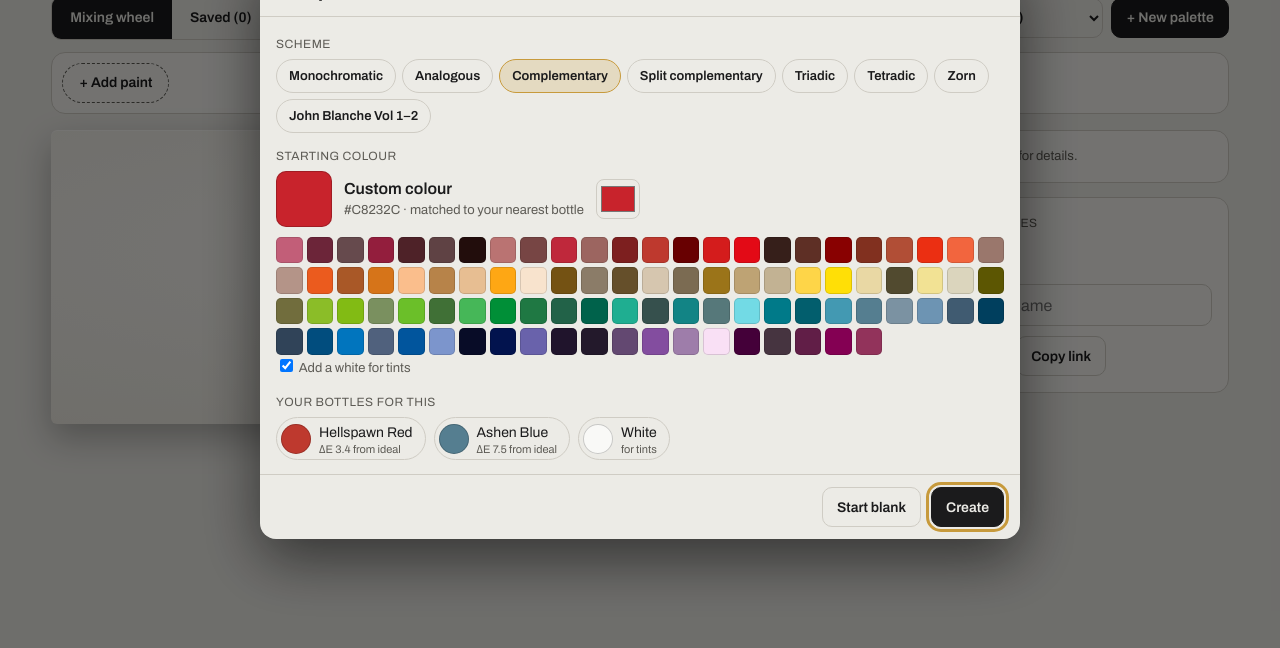
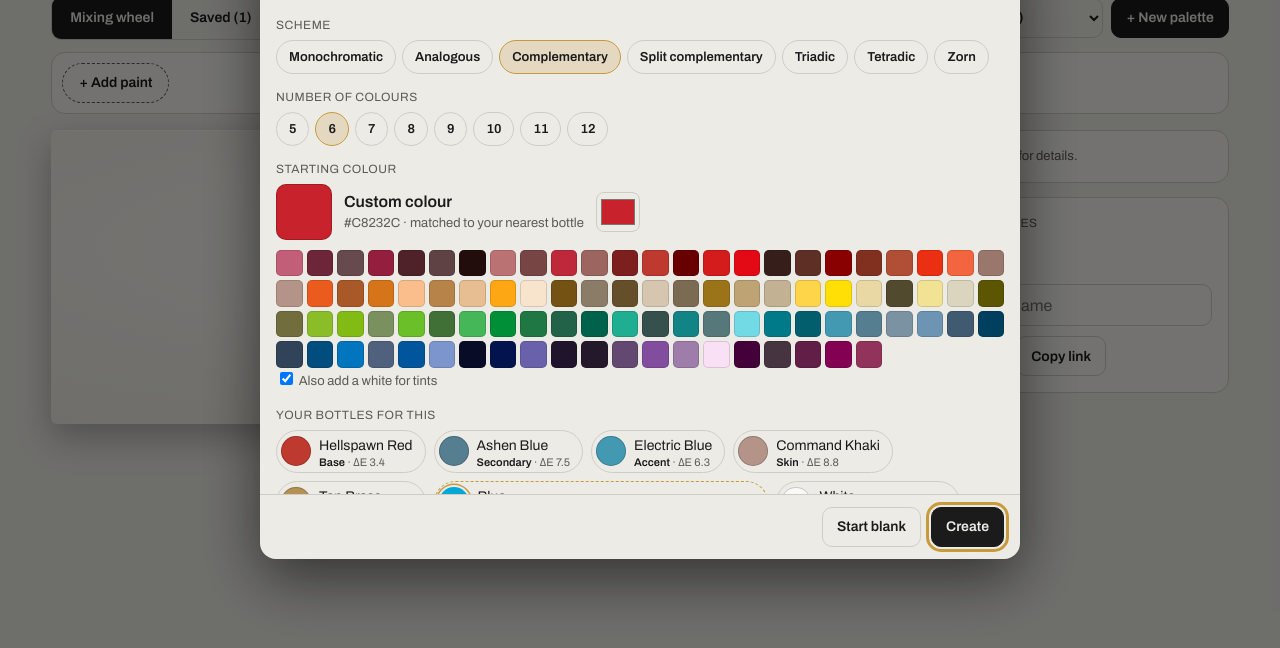
Before and after one commit to OneEightyFirst/paint-inventory, a plain HTML site: page palette.html in a window 1280 px wide. Shown: the part 152-800 px from the top of the page. Drawn offline with nearby package versions, Linux system fonts and the light colour scheme.

Commit message:
Palette maker: 5-12 colour sizes with mini-painting roles; JB Vol 1-2 as built-in saved palette
Co-Authored-By: Claude Opus 5.5 <noreply@anthropic.com>
Claude-Session: https://claude.ai/code/session_01GH1rMT8sEax5pchUAzKBzT

```diff
--- a/palette.html
+++ b/palette.html
@@ -40,6 +40,8 @@ input[type=search],input[type=text]{font:16px Archivo,sans-serif;min-height:42px
 .pchip.miss{border-style:dashed;border-color:var(--acc)}
 .pchip.miss .dot{box-shadow:0 0 0 2px var(--bg),0 0 0 3.5px var(--acc)}
 .pchip.miss small{color:var(--acc)}
+.role{font-weight:600;color:var(--ink)}
+.pchip.miss .role{color:var(--acc)}
 .swap{border:0;background:color-mix(in srgb,var(--acc) 20%,transparent);color:var(--ink);border-radius:999px;font-size:12px;padding:4px 10px;white-space:nowrap}
 .tag{font-size:11px;font-weight:600;color:var(--acc);border:1px solid var(--acc);border-radius:999px;padding:0 6px;margin-left:4px;white-space:nowrap}
 .add{min-height:40px;border-radius:999px;border:1px dashed var(--mute);background:transparent;padding:0 16px}
@@ -140,6 +142,7 @@ dialog::backdrop{background:#0008}
  <div class="row" style="align-items:center">
   <label class="muted" for="schSel">Scheme</label>
   <select id="schSel" class="sel"></select>
+  <span id="sizeWrap" class="row" style="align-items:center"><select id="sizeSel" class="sel" aria-label="Number of bottles"></select></span>
   <span id="keyWrap" class="row" style="align-items:center"><label class="muted" for="keySel">from</label><select id="keySel" class="sel"></select></span>
   <button class="btn pri" id="newBtn">+ New palette</button>
  </div>
@@ -174,12 +177,13 @@ dialog::backdrop{background:#0008}
  <div class="db">
   <div class="lbl">Scheme</div>
   <div class="fchips" id="nScheme"></div>
+  <div id="nSizeWrap"><div class="lbl">Number of colours</div><div class="fchips" id="nSize"></div></div>
   <div id="nStartWrap">
    <div class="lbl">Starting colour</div>
    <div class="start"><span class="sw" id="nSw"></span><div><b id="nName"></b><div class="muted" id="nSub"></div></div><input type="color" id="nColor" aria-label="Any colour" title="Any colour"></div>
    <div class="mini" id="nMini" style="margin-top:10px" aria-label="Or pick a bottle"></div>
   </div>
-  <label class="muted" style="display:flex;gap:8px;align-items:center;margin-top:12px"><input type="checkbox" id="nWhite" checked> Add a white for tints</label>
+  <label class="muted" style="display:flex;gap:8px;align-items:center;margin-top:12px"><input type="checkbox" id="nWhite" checked> Also add a white for tints</label>
   <div class="lbl">Your bottles for this</div>
   <div class="preview" id="nPrev"></div>
  </div>
@@ -260,7 +264,7 @@ function wheel(){
  const cand=[],have=new Set();const push=p=>{if(have.has(p.id))return;have.add(p.id);const [L,C,H]=lch(p.h);cand.push({r:[[p.id,1]],h:p.h,L,C,H})};
  src.forEach(push);
  const pool=OPAQUE.filter(p=>!isWhite(p));
- if(src.length<10)for(let i=0;i<src.length;i++)for(let j=i+1;j<src.length;j++)for(const [a,b] of [[3,1],[1,1],[1,3]]){
+ if(src.length<6)for(let i=0;i<src.length;i++)for(let j=i+1;j<src.length;j++)for(const [a,b] of [[3,1],[1,1],[1,3]]){
   const h=recHex([[src[i].id,a],[src[j].id,b]]),m=nearest(h,1,pool.filter(p=>!have.has(p.id)))[0];if(m&&m.d<12)push(m.p)}
  cand.sort((x,y)=>x.H-y.H);
  const cap=Math.max(18,src.length);let w=cand;if(cand.length>cap){const st=cand.length/cap;w=Array.from({length:cap},(_,k)=>cand[Math.floor(k*st)])}
@@ -278,8 +282,8 @@ function slice(cx,cy,r,a0,a1){const [x1,y1]=pt(cx,cy,r,a0),[x2,y2]=pt(cx,cy,r,a1
 /* ---------- rendering ---------- */
 function renderBase(){
  $("baseStrip").innerHTML=S.base.map(id=>{const p=byId[id];if(!p)return"";
-  if(p.missing){const a=byId[p.alt];return `<span class="pchip miss" title="Ideal colour for this scheme; nothing in your rack is within ΔE ${FAR}"><span class="dot" style="background:${p.h}"></span><span>${esc(p.n)}<small>Not owned · ${p.h}</small></span><button class="swap" data-swap="${esc(id)}" title="Use ${esc(a.n)} instead (ΔE ${p.altD.toFixed(1)})">Use ${esc(a.n)}</button><button class="x" data-rm="${esc(id)}" aria-label="Remove ${esc(p.n)}">×</button></span>`}
-  return `<span class="pchip"><span class="dot" style="background:${p.h}"></span><span>${esc(p.n)}<small>${esc(p.s)}</small></span><button class="x" data-rm="${esc(id)}" aria-label="Remove ${esc(p.n)}">×</button></span>`}).join("")+`<button class="add" id="addBtn">+ Add paint</button>`;
+  if(p.missing){const a=byId[p.alt];return `<span class="pchip miss" title="Ideal colour for this scheme; nothing in your rack is within ΔE ${FAR}"><span class="dot" style="background:${p.h}"></span><span>${esc(p.n)}<small>${(S.roles||{})[id]?`<b class="role">${esc(S.roles[id])}</b> · `:""}Not owned · ${p.h}</small></span><button class="swap" data-swap="${esc(id)}" title="Use ${esc(a.n)} instead (ΔE ${p.altD.toFixed(1)})">Use ${esc(a.n)}</button><button class="x" data-rm="${esc(id)}" aria-label="Remove ${esc(p.n)}">×</button></span>`}
+  const role=(S.roles||{})[id];return `<span class="pchip"><span class="dot" style="background:${p.h}"></span><span>${esc(p.n)}<small>${role?`<b class="role">${esc(role)}</b> · `:""}${esc(p.s)}</small></span><button class="x" data-rm="${esc(id)}" aria-label="Remove ${esc(p.n)}">×</button></span>`}).join("")+`<button class="add" id="addBtn">+ Add paint</button>`;
 }
 function renderWheel(){
  const W=wheel();
@@ -316,7 +320,7 @@ function renderDetail(){
  if(sel.paint){const p=byId[sel.paint],inB=S.base.includes(p.id);
   d.innerHTML=`<div class="big" style="background:${p.h}"></div><h2>${esc(p.n)}</h2><div class="muted">${esc(p.b)} · ${esc(p.l)}</div><p style="margin:8px 0 12px">${esc(p.s)} · ${p.h}</p><button class="btn ${inB?"":"pri"}" data-addbase="${esc(p.id)}" ${inB?"disabled":""}>${inB?"In this palette":"Add to palette"}</button>`;return}
  if(sel.r&&sel.r.length===1){const p=byId[sel.r[0][0]],pinned=S.pins.some(x=>recKey(x)===sel.key),inB=S.base.includes(p.id);
-  d.innerHTML=`<div class="big" style="background:${p.h}"></div><h2>${esc(p.n)}${p.missing?' <span class="tag">not owned</span>':""}</h2><div class="muted">${esc(p.b)}${p.l?" · "+esc(p.l):""}</div><p style="margin:8px 0 12px">${esc(p.s)} · ${p.h}</p><div class="row"><button class="btn ${pinned?"":"pri"}" id="pinBtn">${pinned?"Unpin":"Pin"}</button>${inB?"":`<button class="btn" data-addbase="${esc(p.id)}">Add to palette</button>`}</div>`;return}
+  d.innerHTML=`<div class="big" style="background:${p.h}"></div><h2>${esc(p.n)}${p.missing?' <span class="tag">not owned</span>':""}</h2>${(S.roles||{})[p.id]?`<div class="lbl" style="margin:2px 0 4px">${esc(S.roles[p.id])}</div>`:""}<div class="muted">${esc(p.b)}${p.l?" · "+esc(p.l):""}</div><p style="margin:8px 0 12px">${esc(p.s)} · ${p.h}</p><div class="row"><button class="btn ${pinned?"":"pri"}" id="pinBtn">${pinned?"Unpin":"Pin"}</button>${inB?"":`<button class="btn" data-addbase="${esc(p.id)}">Add to palette</button>`}</div>`;return}
  const r=sel.r,h=recHex(r),pp=parts(r.map(x=>x[1])),pinned=S.pins.some(x=>recKey(x)===sel.key),near=nearest(h);
  d.innerHTML=`<div class="big" style="background:${h}"></div><h2>${esc(nameFor(h))}</h2><div class="muted">${h}</div>
   <div class="lbl">Recipe</div><ul class="recipe">${r.map(([id],i)=>{const p=byId[id];return `<li><b>${pp[i]} part${pp[i]>1?"s":""}</b><span class="dot" style="background:${p.h}"></span>${esc(p.n)}${p.missing?`<span class="tag">not owned</span>`:""}</li>`}).join("")}</ul>
@@ -329,9 +333,11 @@ function renderPins(){
 }
 function renderSaved(){
  const L=store.get();
- $("view").innerHTML=L.length?`<div class="saved">${L.map((s,i)=>{const cols=s.base.map(id=>byId[reg(id)]?.h).filter(Boolean).concat(s.pins.map(recHex));
+ const built=Object.entries(SETS).map(([k,o])=>{const ids=setIds(k),cols=ids.map(id=>byId[id].h);
+  return `<div class="sv"><div class="strip">${cols.map(c=>`<i style="background:${c}"></i>`).join("")}</div><div class="meta"><b>${esc(o.name)}</b><small>${ids.length} paints · built in</small></div><button class="btn" data-loadset="${k}">Open</button></div>`}).join("");
+ $("view").innerHTML=`<div class="saved">${built}</div>`+(L.length?`<div class="saved" style="margin-top:10px">${L.map((s,i)=>{const cols=s.base.map(id=>byId[reg(id)]?.h).filter(Boolean).concat(s.pins.map(recHex));
   return `<div class="sv"><div class="strip">${cols.map(c=>`<i style="background:${c}"></i>`).join("")}</div><div class="meta"><b>${esc(s.name||"Untitled")}</b><small>${s.base.length} paints · ${s.pins.length} pinned</small></div><button class="btn" data-load="${i}">Open</button><button class="link" data-del="${i}">Delete</button></div>`}).join("")}</div>`
-  :`<div class="sheet"><div class="empty">Nothing saved yet.</div></div>`;
+  :"");
 }
 function renderSchemeBar(){
  const keys=S.base.map(id=>byId[id]).filter(p=>p&&!isWhite(p)&&lch(p.h)[1]>6);
@@ -340,19 +346,21 @@ function renderSchemeBar(){
  $("keySel").innerHTML=keys.map(p=>`<option value="${esc(p.id)}">${esc(p.n)}</option>`).join("");
  if(keys[0])$("keySel").value=keys[0].id;
  $("keyWrap").style.display=(S.scheme&&S.scheme!=="auto"&&keys.length)?"":"none";
+ $("sizeSel").innerHTML=[5,6,7,8,9,10,11,12].map(k=>`<option value="${k}">${k} colours</option>`).join("");$("sizeSel").value=String(S.size||Math.min(12,Math.max(5,S.base.length||6)));
+ $("sizeWrap").style.display=$("keyWrap").style.display;
 }
 function applyScheme(scheme,keyId){
  if(scheme==="auto"){S.scheme="auto";render();return}
  const key=keyId||S.base.find(id=>byId[id]&&!isWhite(byId[id])&&lch(byId[id].h)[1]>6);
  if(!key){toast("Add a coloured paint first");$("schSel").value="auto";return}
- N={scheme,paint:key,hex:byId[key].h,white:S.base.some(id=>byId[id]&&isWhite(byId[id]))||!S.base.length};
+ N={scheme,paint:key,hex:byId[key].h,white:S.base.some(id=>byId[id]&&isWhite(byId[id]))||!S.base.length,size:S.size||S.base.length||6};
  const plan=planNew(),old=S.name,auto=!old||/( · |^Zorn$)/.test(old);
- S.base=plan.map(x=>x.p.id);S.pins=S.pins.filter(r=>r.every(([id])=>S.base.includes(id)));S.scheme=scheme;
+ S.size=N.size;S.roles=Object.fromEntries(plan.filter(x=>x.role).map(x=>[x.p.id,x.role]));S.base=plan.map(x=>x.p.id);S.pins=S.pins.filter(r=>r.every(([id])=>S.base.includes(id)));S.scheme=scheme;
  if(auto)S.name=`${SCHEMES.find(x=>x[0]===scheme)[1]} · ${byId[key].n}`;
  sel=null;persistDraft();render()}
 function render(){renderBase();renderSchemeBar();renderPins();renderDetail();
  document.querySelectorAll(".tabs button").forEach(b=>b.setAttribute("aria-pressed",b.dataset.v===view));
- $("savedTab").textContent=`Saved (${store.get().length})`;
+ $("savedTab").textContent=`Saved (${store.get().length+Object.keys(SETS).length})`;
  view==="wheel"?renderWheel():renderSaved()}
 
 /* ---------- add-paint picker ---------- */
@@ -370,7 +378,7 @@ const SETS={jb12:{name:"John Blanche Vol 1–2",ids:["The Darkness","Ivory White
 const setIds=k=>SETS[k].ids.map(n=>n.startsWith("#")?ideal(n):(PAINTS.find(p=>p.b==="Army Painter"&&p.n===n)||{}).id).filter(Boolean);
 const isSet=k=>!!SETS[k];
 const ZORN=["#C4952F","#C8232C","#252A33"];
-let N={scheme:"comp",hex:"#C8232C",paint:null,white:true};
+let N={scheme:"comp",hex:"#C8232C",paint:null,white:true,size:6};
 function rot(h,off,dl=0,cf=1){const [L,C,H]=lch(h),a=(H+off)*Math.PI/180;return lab2hex([Math.max(5,Math.min(95,L+dl)),C*cf*Math.cos(a),C*cf*Math.sin(a)])}
 function planNew(){
  const used=new Set(),pick=h=>{const m=OPAQUE.filter(p=>!used.has(p.id)&&!isWhite(p)).map(p=>({p,d:de(h,p.h)})).sort((a,b)=>a.d-b.d)[0];if(m.d>FAR)return {p:byId[ideal(h)],d:m.d,missing:true,alt:m};used.add(m.p.id);return m};
@@ -379,30 +387,48 @@ function planNew(){
  if(N.scheme==="zorn")out=ZORN.map(pick);
  else{
   const key=N.paint?{p:byId[N.paint],d:0}:pick(N.hex);used.add(key.p.id);out.push(key);
-  const base=key.p.h;
-  if(N.scheme==="mono")[[0,-28,.85],[0,-14,1],[0,16,.8]].forEach(([o,dl,cf])=>out.push(pick(rot(base,o,dl,cf))));
-  else SCHEMES.find(s=>s[0]===N.scheme)[2].filter(o=>o!==0).forEach(o=>out.push(pick(rot(base,o))));
+  const base=key.p.h,need=N.size||6;key.role="Base";
+  /* mini-painting roles, filled in priority order up to the chosen size.
+     Colour roles follow the scheme's hues; skin, metal, wash and leather come from the matching kind of bottle. */
+  const offs=N.scheme==="mono"?[0]:SCHEMES.find(x=>x[0]===N.scheme)[2],o2=offs[1]??0,o3=offs[2]??offs[1]??0,oS=offs[3]??offs[offs.length-1]??180;
+  const [bL,bC,bH]=lch(base),warm=bH<100||bH>320;
+  const from=(pool,h)=>{const c=pool.filter(p=>!used.has(p.id)).map(p=>({p,d:de(h,p.h)})).sort((a,b)=>a.d-b.d)[0];if(c)used.add(c.p.id);return c};
+  const METAL=PAINTS.filter(p=>p.t==="metallic"),WASH=PAINTS.filter(p=>p.t==="wash");
+  const ROLES=[
+   ["Secondary",()=>pick(N.scheme==="mono"?rot(base,0,-22,.9):rot(base,o2))],
+   ["Accent",()=>pick(N.scheme==="mono"?rot(base,0,20,.75):N.scheme==="comp"?rot(base,180,18,.8):rot(base,o3))],
+   ["Skin",()=>from(OPAQUE,"#C98E6E")],
+   ["Metal",()=>from(METAL,warm?"#B59155":"#969696")],
+   ["Spot colour",()=>pick(lab2hex((()=>{const h=(bH+(N.scheme==="mono"?180:oS)+360)%360*Math.PI/180,C=Math.max(55,bC*1.2);return [58,C*Math.cos(h),C*Math.sin(h)]})()))],
+   ["Shade wash",()=>from(WASH,rot(base,0,-38,.8))],
+   ["Base shade",()=>pick(rot(base,0,-20,.9))],
+   ["Base highlight",()=>pick(rot(base,0,20,.8))],
+   ["Secondary shade",()=>pick(rot(base,o2,-20,.9))],
+   ["Leather / wood",()=>from(OPAQUE,"#6B4630")],
+   ["Secondary highlight",()=>pick(rot(base,o2,20,.8))]];
+  for(const [role,f] of ROLES){if(out.length>=need)break;const m=f();if(!m||out.some(x=>x.p.id===m.p.id))continue;m.role=role;out.push(m)}
  }
- if(N.white||N.scheme==="zorn"){const w=OPAQUE.filter(isWhite).map(p=>({p,d:de("#F7F6F1",p.h)})).sort((a,b)=>a.d-b.d)[0];if(w)out.push({p:w.p,d:0,white:true})}
+ if(N.white||N.scheme==="zorn"){const w=OPAQUE.filter(isWhite).map(p=>({p,d:de("#F7F6F1",p.h)})).sort((a,b)=>a.d-b.d)[0];if(w&&!out.some(x=>x.p.id===w.p.id))out.push({p:w.p,d:0,white:true,role:"White (tints)"})}
  return out;
 }
 function renderNew(){
- $("nScheme").innerHTML=SCHEMES.map(([k,l])=>`<button data-sch="${k}" aria-pressed="${k===N.scheme}">${l}</button>`).join("")+Object.entries(SETS).map(([k,o])=>`<button data-sch="${k}" aria-pressed="${k===N.scheme}">${esc(o.name)}</button>`).join("");
+ $("nScheme").innerHTML=SCHEMES.map(([k,l])=>`<button data-sch="${k}" aria-pressed="${k===N.scheme}">${l}</button>`).join("");
+ $("nSize").innerHTML=[5,6,7,8,9,10,11,12].map(k=>`<button data-size="${k}" aria-pressed="${k===N.size}">${k}</button>`).join("");$("nSizeWrap").style.display=(N.scheme==="zorn"||isSet(N.scheme))?"none":"";
  $("nStartWrap").style.display=(N.scheme==="zorn"||isSet(N.scheme))?"none":"";$("nWhite").parentElement.style.display=isSet(N.scheme)?"none":"";
  const p=N.paint&&byId[N.paint];
  $("nSw").style.background=p?p.h:N.hex;$("nName").textContent=p?p.n:"Custom colour";$("nSub").textContent=p?p.s:N.hex+" · matched to your nearest bottle";
  $("nColor").value=(p?p.h:N.hex).toLowerCase();
  if(!$("nMini").childElementCount)$("nMini").innerHTML=OPAQUE.filter(x=>lch(x.h)[1]>10).sort((a,b)=>hueOrder(a)-hueOrder(b)).map(x=>`<button data-start="${esc(x.id)}" style="background:${x.h}" title="${esc(x.n)}" aria-label="${esc(x.n)}"></button>`).join("");
  $("nMini").querySelectorAll("button").forEach(b=>b.setAttribute("aria-pressed",b.dataset.start===N.paint));
- $("nPrev").innerHTML=planNew().map(({p,d,white,missing,alt,set})=>missing?`<span class="pchip miss"><span class="dot" style="background:${p.h}"></span><span>${esc(p.n)}<small>Not owned · closest is ${esc(alt.p.n)}${d?", ΔE "+d.toFixed(0):""}</small></span></span>`:`<span class="pchip"><span class="dot" style="background:${p.h}"></span><span>${esc(p.n)}<small>${set?esc(p.s):white?"for tints":d<1?"start colour":"ΔE "+d.toFixed(1)+" from ideal"}</small></span></span>`).join("");
+ $("nPrev").innerHTML=planNew().map(({p,d,white,missing,alt,set,role})=>missing?`<span class="pchip miss"><span class="dot" style="background:${p.h}"></span><span>${esc(p.n)}<small>${role?`<b class="role">${esc(role)}</b> · `:""}Not owned · closest is ${esc(alt.p.n)}${d?", ΔE "+d.toFixed(0):""}</small></span></span>`:`<span class="pchip"><span class="dot" style="background:${p.h}"></span><span>${esc(p.n)}<small>${role?`<b class="role">${esc(role)}</b> · `:""}${set?esc(p.s):white?esc(p.s):d<1?esc(p.s):"ΔE "+d.toFixed(1)}</small></span></span>`).join("");
 }
-function createNew(){const plan=planNew();S={base:plan.map(x=>x.p.id),pins:[],
- scheme:(N.scheme==="zorn"||isSet(N.scheme))?"auto":N.scheme,name:isSet(N.scheme)?SETS[N.scheme].name:N.scheme==="zorn"?"Zorn":`${SCHEMES.find(s=>s[0]===N.scheme)[1]} · ${(N.paint?byId[N.paint].n:plan[0].p.n)}`};
+function createNew(){const plan=planNew();S={roles:Object.fromEntries(plan.filter(x=>x.role).map(x=>[x.p.id,x.role])),base:plan.map(x=>x.p.id),pins:[],
+ size:N.size,scheme:(N.scheme==="zorn"||isSet(N.scheme))?"auto":N.scheme,name:isSet(N.scheme)?SETS[N.scheme].name:N.scheme==="zorn"?"Zorn":`${SCHEMES.find(s=>s[0]===N.scheme)[1]} · ${(N.paint?byId[N.paint].n:plan[0].p.n)}`};
  sel=null;view="wheel";$("newDlg").close();persistDraft();render()}
 
 /* ---------- share / save ---------- */
-function encode(){return btoa(unescape(encodeURIComponent(JSON.stringify({n:S.name,b:S.base,p:S.pins,s:S.scheme}))))}
-function decode(s){try{const o=JSON.parse(decodeURIComponent(escape(atob(s))));return {scheme:o.s||"auto",name:o.n||"",base:(o.b||[]).map(reg).filter(id=>byId[id]),pins:(o.p||[]).filter(r=>r.every(([id])=>byId[reg(id)]))}}catch(e){return null}}
+function encode(){return btoa(unescape(encodeURIComponent(JSON.stringify({n:S.name,b:S.base,p:S.pins,s:S.scheme,z:S.size,r:S.roles||{}}))))}
+function decode(s){try{const o=JSON.parse(decodeURIComponent(escape(atob(s))));return {roles:o.r||{},size:o.z||0,scheme:o.s||"auto",name:o.n||"",base:(o.b||[]).map(reg).filter(id=>byId[id]),pins:(o.p||[]).filter(r=>r.every(([id])=>byId[reg(id)]))}}catch(e){return null}}
 function toast(t){const el=$("toast");el.textContent=t;el.classList.add("on");clearTimeout(toast.t);toast.t=setTimeout(()=>el.classList.remove("on"),2000)}
 function persistDraft(){try{localStorage.setItem("paletteDraft",encode())}catch(e){}}
 
@@ -415,16 +441,18 @@ document.addEventListener("click",e=>{
  if(t.dataset.r){choose(t);return}
  if(t.id==="addBtn"){renderPicker();$("picker").showModal();return}
  if(t.id==="newBtn"||t.dataset.opennew){renderNew();$("newDlg").showModal();$("nCreate").focus();return}
+ if(t.dataset.size){N.size=+t.dataset.size;renderNew();return}
  if(t.dataset.sch){N.scheme=t.dataset.sch;renderNew();return}
  if(t.dataset.start){N.paint=t.dataset.start;renderNew();return}
- if(t.dataset.swap){const id=t.dataset.swap,a=byId[id].alt;S.base=S.base.map(x=>x===id?a:x);S.pins=S.pins.map(r=>r.map(([i,w])=>[i===id?a:i,w]));S.scheme="auto";sel=null;persistDraft();render();return}
+ if(t.dataset.swap){const id=t.dataset.swap,a=byId[id].alt;S.base=S.base.map(x=>x===id?a:x);if(S.roles&&S.roles[id]){S.roles[a]=S.roles[id];delete S.roles[id]}S.pins=S.pins.map(r=>r.map(([i,w])=>[i===id?a:i,w]));S.scheme="auto";sel=null;persistDraft();render();return}
  if(t.dataset.rm){S.scheme="auto";S.base=S.base.filter(id=>id!==t.dataset.rm);S.pins=S.pins.filter(r=>r.every(([id])=>S.base.includes(id)));sel=null;persistDraft();render();return}
  if(t.dataset.v){view=t.dataset.v;render();return}
  if(t.dataset.f){pFilter=t.dataset.f;renderPicker();return}
  if(t.dataset.pick){S.scheme="auto";const id=t.dataset.pick;S.base=S.base.includes(id)?S.base.filter(x=>x!==id):S.base.concat(id);t.setAttribute("aria-pressed",S.base.includes(id));persistDraft();return}
  if(t.dataset.pin!==undefined){const r=S.pins[+t.dataset.pin];sel={r,key:recKey(r)};render();return}
  if(t.id==="pinBtn"){const i=S.pins.findIndex(x=>recKey(x)===sel.key);if(i>=0)S.pins.splice(i,1);else S.pins.push(sel.r);persistDraft();renderPins();renderDetail();return}
- if(t.dataset.load!==undefined){const s=store.get()[+t.dataset.load];S={scheme:s.scheme||"auto",name:s.name,base:s.base.map(reg).filter(id=>byId[id]),pins:s.pins.filter(r=>r.every(([id])=>byId[reg(id)]))};sel=null;view="wheel";persistDraft();render();return}
+ if(t.dataset.loadset){const k=t.dataset.loadset,ids=setIds(k);S={name:SETS[k].name,base:ids,pins:[],scheme:"auto",roles:{}};sel=null;view="wheel";persistDraft();render();return}
+ if(t.dataset.load!==undefined){const s=store.get()[+t.dataset.load];S={roles:s.roles||{},size:s.size||0,scheme:s.scheme||"auto",name:s.name,base:s.base.map(reg).filter(id=>byId[id]),pins:s.pins.filter(r=>r.every(([id])=>byId[reg(id)]))};sel=null;view="wheel";persistDraft();render();return}
  if(t.dataset.del!==undefined){const L=store.get(),s=L[+t.dataset.del];if(!confirm(`Delete "${s.name||"Untitled"}"?`))return;L.splice(+t.dataset.del,1);store.set(L);render();return}
 });
 document.addEventListener("keydown",e=>{if((e.key==="Enter"||e.key===" ")&&e.target.dataset&&(e.target.dataset.r||e.target.dataset.paint)){e.preventDefault();e.target.dispatchEvent(new MouseEvent("click",{bubbles:true}))}});
@@ -437,10 +465,11 @@ $("nWhite").onchange=e=>{N.white=e.target.checked;renderNew()};
 $("nCreate").onclick=createNew;
 $("schSel").onchange=e=>applyScheme(e.target.value);
 $("keySel").onchange=e=>applyScheme(S.scheme,e.target.value);
-$("nBlank").onclick=()=>{S={name:"",base:[],pins:[],scheme:"auto"};sel=null;view="wheel";$("newDlg").close();persistDraft();render()};
+$("sizeSel").onchange=e=>{S.size=+e.target.value;applyScheme(S.scheme,$("keySel").value)};
+$("nBlank").onclick=()=>{S={name:"",base:[],pins:[],scheme:"auto",roles:{}};sel=null;view="wheel";$("newDlg").close();persistDraft();render()};
 $("pname").oninput=e=>{S.name=e.target.value;persistDraft();const h=document.querySelector(".sheet h3");if(h)h.textContent=S.name||"Untitled palette"};
 $("saveBtn").onclick=()=>{if(!S.base.length){toast("Add some paints first");return}
- const L=store.get(),name=S.name.trim()||"Untitled palette",i=L.findIndex(x=>x.name===name),rec={name,base:S.base,pins:S.pins,scheme:S.scheme,at:Date.now()};
+ const L=store.get(),name=S.name.trim()||"Untitled palette",i=L.findIndex(x=>x.name===name),rec={name,base:S.base,pins:S.pins,scheme:S.scheme,size:S.size,roles:S.roles||{},at:Date.now()};
  if(i>=0)L[i]=rec;else L.unshift(rec);toast(store.set(L)?(i>=0?"Updated":"Saved"):"Couldn't save here; use Copy link");S.name=name;render()};
 $("shareBtn").onclick=async()=>{const url=location.href.split("#")[0]+"#p="+encode();
  try{await navigator.clipboard.writeText(url);toast("Link copied")}catch(e){prompt("Copy this link",url)}};
```
